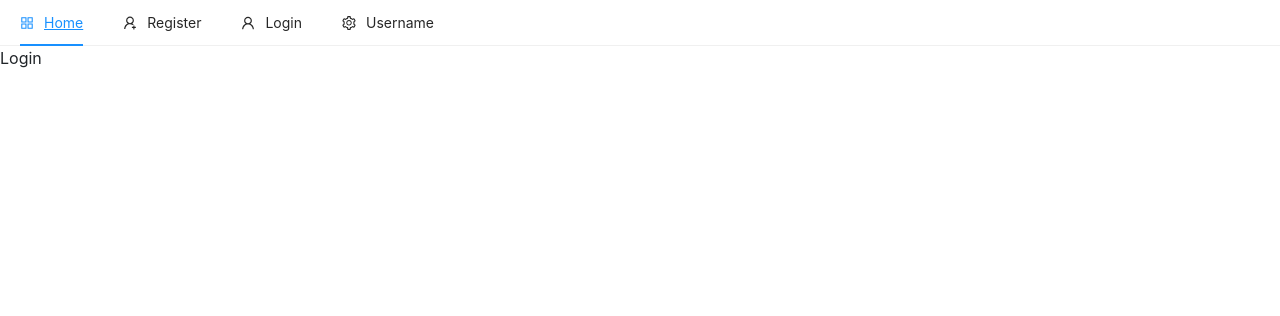
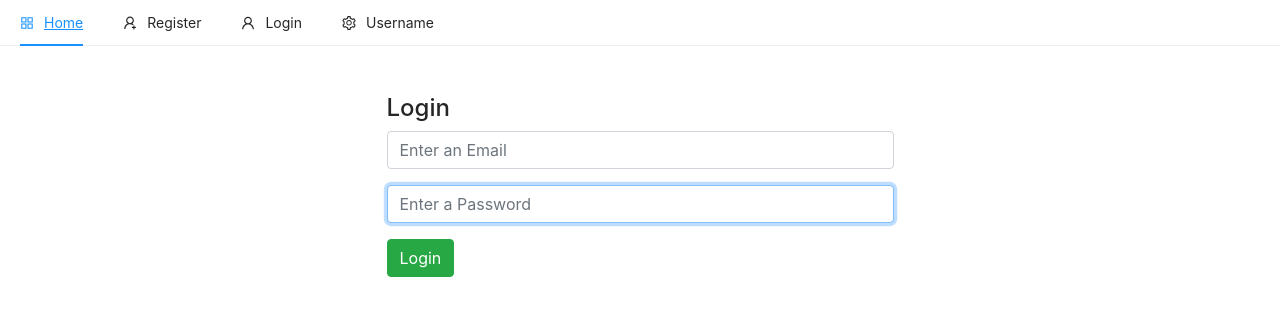
Before and after one commit to sahilsakhiya11/One-Click-Pick, a React (Create React App) app in the folder client/: page /login in a window 1280 px wide. Shown: the top 316 px of the page. Built offline with nearby package versions, Linux system fonts and the light colour scheme; no server answers.

Commit message:
login-logout functionality

```diff
--- a/client/src/component/nav/Header.js
+++ b/client/src/component/nav/Header.js
@@ -5,6 +5,7 @@ import {
   SettingOutlined,
   UserOutlined,
   UserAddOutlined,
+  LogoutOutlined
 } from "@ant-design/icons";
 
 import { Link } from "react-router-dom";
@@ -56,7 +57,7 @@ const Header = () => {
       <SubMenu icon={<SettingOutlined />} title="Username">
         <Item key="setting:1">Option 1</Item>
         <Item key="setting:2">Option 2</Item>
-        <Item icon={<UserAddOutlined />} onClick={logout}>
+        <Item icon={<LogoutOutlined />} onClick={logout}>
           Logout
         </Item>
       </SubMenu>
--- a/client/src/pages/auth/Login.js
+++ b/client/src/pages/auth/Login.js
@@ -1,11 +1,67 @@
-import React from 'react'
+import React, { useState } from "react";
+import { auth } from "./../../firebase";
+import { toast } from "react-toastify";
 
 const Login = () => {
-    return (
-      <div>
-        <p>Login</p>
+  const [email, setEmail] = useState("");
+  const [password, setPassword] = useState("")
+
+  const handleSubmit = async (e) => {
+    e.preventDefault();
+    //validation
+    if (!email || !password) {
+      toast.error("Bhai Email ke password bhuli gaya cho, kem aawu karo cho?");
+    }
+    const config = {
+      url: process.env.REACT_APP_REGISTER_REDIRECT_URL,
+      handleCodeInApp: true,
+    };
+    await auth.signInWithEmailAndPassword(email, password);
+    toast.success(
+      `Login for ${email} thai rahya cho, santi bhai no pakdo`
+    );
+    //save user email in local storage
+    window.localStorage.setItem("emailForRegistration", email);
+    //clear state
+    setEmail("");
+    setPassword("");
+  };
+
+  const loginForm = () => (
+    <form onSubmit={handleSubmit}>
+      <input
+        type="email"
+        className="form-control"
+        value={email}
+        onChange={(e) => setEmail(e.target.value)}
+        placeholder="Enter an Email"
+        autoFocus
+      />
+      <input
+        type="password"
+        className="form-control mt-3"
+        value={password}
+        onChange={(e) => setPassword(e.target.value)}
+        placeholder="Enter a Password"
+        autoFocus
+      />
+      <button type="submit" className="btn btn-success mt-3">
+        Login
+      </button>
+    </form>
+  );
+
+  return (
+    <div className="container p-5">
+      <div className="row">
+        <div className="col-md-6 offset-md-3">
+          <h4>Login</h4>
+
+          {loginForm()}
+        </div>
       </div>
-    );
-}
+    </div>
+  );
+};
 
-export default Login
+export default Login;
--- a/client/src/pages/auth/Register.js
+++ b/client/src/pages/auth/Register.js
@@ -32,6 +32,7 @@ const Register = () => {
         className="form-control"
         value={email}
         onChange={(e) => setEmail(e.target.value)}
+        placeholder="Enter an Email"
         autoFocus
       />
 
```
